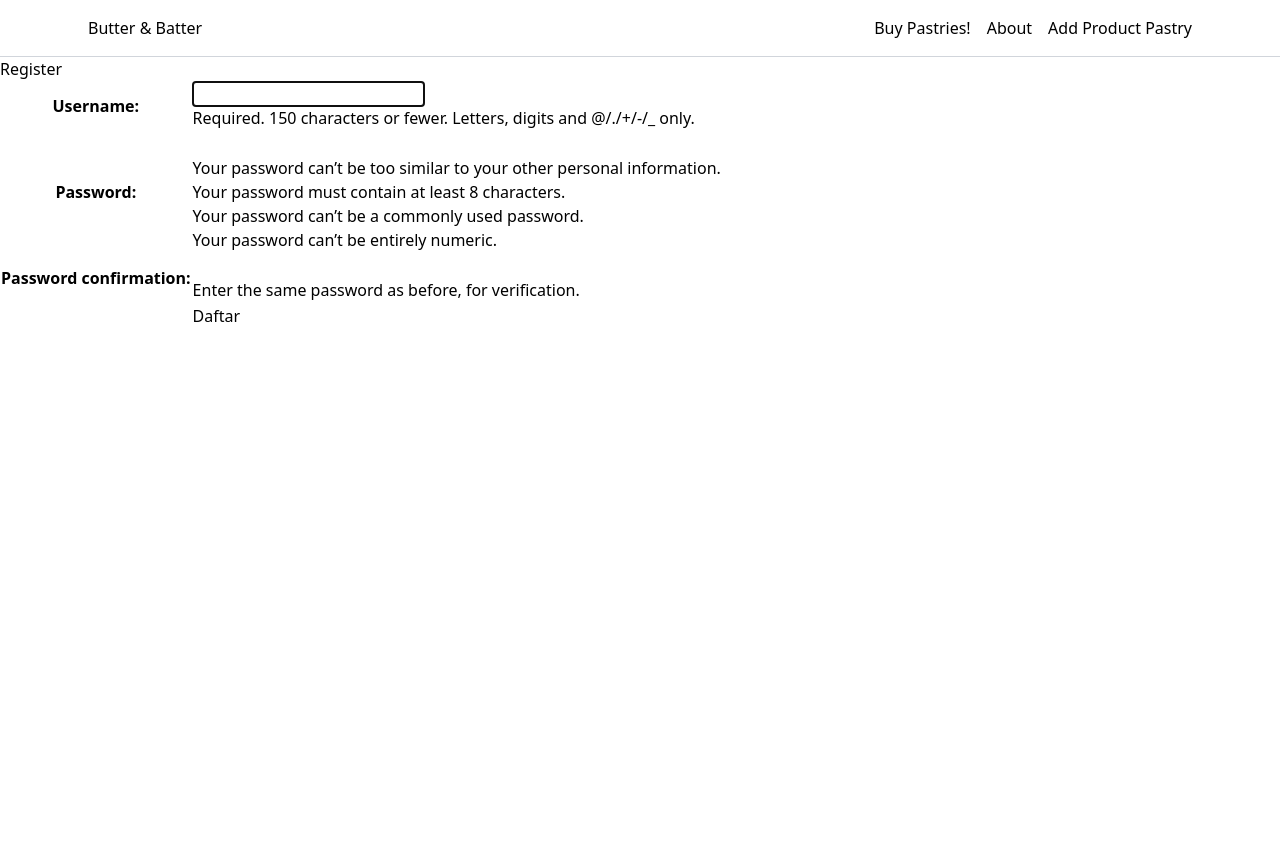
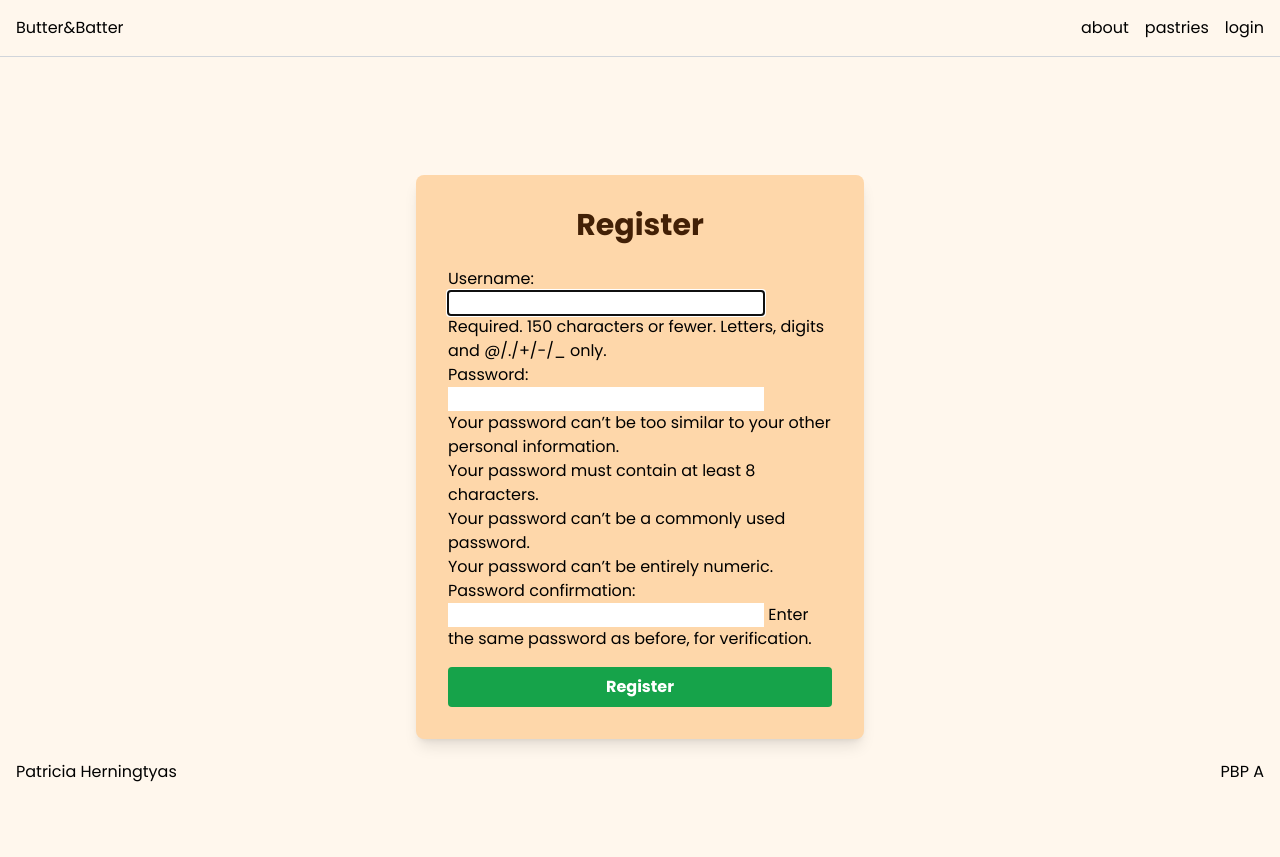
Before and after one commit to patriciatyas/butter-and-batter, a Django app: page /register/ in a window 1280 px wide. Before the commit the page ends 322 px from the top, so only its background shows below. Run offline with Django 4.2, Linux system fonts and the light colour scheme; some libraries are stand-ins or nearby versions.

Commit message:
add navbar, change design

```diff
--- a/butter_and_batter/settings.py
+++ b/butter_and_batter/settings.py
@@ -39,8 +39,14 @@ INSTALLED_APPS = [
     'django.contrib.messages',
     'django.contrib.staticfiles',
     'django.contrib.humanize',
+    'crispy_forms',
+    'crispy_tailwind',
     'main'
 ]
+
+CRISPY_ALLOWED_TEMPLATE_PACKS = "tailwind"
+
+CRISPY_TEMPLATE_PACK = "tailwind"
 
 MIDDLEWARE = [
     'django.middleware.security.SecurityMiddleware',
--- a/main/templates/register.html
+++ b/main/templates/register.html
@@ -1,32 +1,36 @@
 {% extends 'base.html' %}
+{% load tailwind_filters %}
+
 
 {% block meta %}
 <title>Register</title>
 {% endblock meta %}
 
 {% block content %}
-
-<div class="login">
-  <h1>Register</h1>
+<div class="min-h-screen flex items-center justify-center">
+  <div class="bg-orange-200 p-8 rounded-lg shadow-lg w-full max-w-md">
+    <h1 class="text-3xl font-bold mb-6 text-center text-yellow-950">Register</h1>
 
     <form method="POST">
       {% csrf_token %}
-    <table>
-      {{ form.as_table }}
-      <tr>
-        <td></td>
-        <td><input type="submit" name="submit" value="Daftar" /></td>
-      </tr>
-    </table>
+      <div class="mb-4">
+        {{ form | crispy }}
+      </div>
+
+      <div class="flex justify-center">
+        <input
+          class="btn bg-green-600 hover:bg-green-700 text-white font-semibold py-2 px-4 rounded w-full cursor-pointer"
+          type="submit" name="submit" value="Register" />
+      </div>
     </form>
 
     {% if messages %}
-  <ul>
+    <ul class="mt-4">
       {% for message in messages %}
-    <li>{{ message }}</li>
+      <li class="text-red-600 text-sm">{{ message }}</li>
       {% endfor %}
     </ul>
     {% endif %}
   </div>
-
+</div>
 {% endblock content %}
--- a/main/urls.py
+++ b/main/urls.py
@@ -1,10 +1,10 @@
 from django.urls import path
-from main.views import show_main, create_product_entry, show_xml, show_json, show_xml_by_id, show_json_by_id, register, login_user, logout_user
+from main.views import show_main, create_product_entry, show_xml, show_json, show_xml_by_id, show_json_by_id, register, login_user, logout_user, edit_product, delete_product, landing_page
 
 app_name = 'main'
 
 urlpatterns = [
-    path('', show_main, name='show_main'),
+    path('', landing_page, name='landing_page'),
     path('create-product-entry/', create_product_entry, name='create_product_entry'),
     path('xml/', show_xml, name='show_xml'),
     path('json/', show_json, name='show_json'),
@@ -13,4 +13,6 @@ urlpatterns = [
     path('register/', register, name='register'),
     path('login/', login_user, name='login'),
     path('logout/', logout_user, name='logout'),
+    path('edit-product/<uuid:id>', edit_product, name='edit_product'),
+    path('delete/<uuid:id>', delete_product, name='delete_product'),
 ]
--- a/main/views.py
+++ b/main/views.py
@@ -1,4 +1,4 @@
-from django.shortcuts import render, redirect
+from django.shortcuts import render, redirect, reverse
 from main.forms import ProductEntryForm
 from main.models import ProductEntry
 from django.http import HttpResponse, HttpResponseRedirect
@@ -10,6 +10,9 @@ from django.contrib.auth.decorators import login_required
 from django.urls import reverse
 import datetime
 
+def landing_page(request):
+    return render(request, 'landing_page.html')
+
 @login_required(login_url='/login')
 def show_main(request):
     product_entries = ProductEntry.objects.filter(user=request.user)
@@ -20,7 +23,7 @@ def show_main(request):
         'tagline': "Your Daily Dose of Sweetness",
         'description': "Welcome to Butter & Batter — where every bite is a blissful journey of flavors.",
         'product_entries': product_entries,
-        'last_login': request.COOKIES['last_login'],
+        # 'last_login': request.COOKIES['last_login'],
 
     }
 
@@ -90,3 +93,22 @@ def logout_user(request):
     response = HttpResponseRedirect(reverse('main:login'))
     response.delete_cookie('last_login')
     return response
+
+def edit_product(request, id):
+    # Get the product entry
+    product = ProductEntry.objects.get(pk=id)
+
+    # Set product entry sebagai instance dari form
+    form = ProductEntryForm(request.POST or None, instance=product)
+
+    if form.is_valid() and request.method == "POST":
+        form.save() # simpan form dan kembali ke halaman awal
+        return HttpResponseRedirect(reverse('main:show_main'))
+
+    context = {'form': form}
+    return render(request, "edit_product.html", context)
+
+def delete_product(request, id):
+    product = ProductEntry.objects.get(pk=id) # Get product berdasarkan id
+    product.delete() # hapus product
+    return HttpResponseRedirect(reverse('main:show_main'))
--- a/templates/base.html
+++ b/templates/base.html
@@ -6,27 +6,92 @@
         <meta charset="UTF-8" />
         <meta name="viewport" content="width=device-width, initial-scale=1.0" />
         <script src="https://cdn.tailwindcss.com"></script>
+        <link href="https://fonts.googleapis.com/css2?family=Poppins:wght@400;500;700&display=swap" rel="stylesheet">
         {% block meta %} {% endblock meta %}
+
+        <style>
+            body {
+                font-family: 'Poppins', sans-serif;
+            }
+        </style>
+
+        <script type="module" src="https://unpkg.com/ionicons@7.1.0/dist/ionicons/ionicons.esm.js"></script>
+        <script nomodule src="https://unpkg.com/ionicons@7.1.0/dist/ionicons/ionicons.js"></script>
     </head>
 
-    <nav class="border-gray-300 border-b">
-        <div class="max-w-6xl mx-auto py-4 px-6">
+    <nav class="border-gray-300 border-b font-poppins">
+        <div class="mx-auto py-4 px-4">
             <div class="flex justify-between">
                 <a href="/" class="flex items-center">
-                    Butter & Batter
+                    Butter&Batter
                 </a>
 
-                <ul class="flex items-center space-x-4">
-                    <a href="/"><li>Buy Pastries!</li></a>
-                    <a href="/"><li>About</li></a>
-                    <a href="create-product-entry"><li>Add Product Pastry</li></a>
+                <!-- hamburger -->
+                <div class="md:hidden justify-between">
+                    <ion-icon name="menu-outline" class="text-3xl cursor-pointer "></ion-icon>
+                </div>
+
+                <!-- desktop menu -->
+                <ul class="hidden md:flex items-center md:space-x-4">
+                    <a href="#"><li>about</li></a>
+                    <a href="/"><li>pastries</li></a>
+                    {% if user.is_authenticated %}
+                    <span class="text-yellow-900">hi, {{ user.username }}</span>
+                    <a href="{% url 'main:logout' %}" class="text-center bg-red-900 hover:bg-red-600 text-white font-bold py-2 px-4 rounded transition duration-300">
+                        logout
+                    </a>
+                    {% else %}
+                    <a href="{% url 'main:login' %}" class="">
+                      login
+                    </a>
+                    {% endif %}
                 </ul>
+
             </div>
         </div>
+
+        <!-- mobile menu -->
+        <div class="mobile-menu hidden md:hidden  px-4 w-full md:max-w-full">
+            <div class="pt-2 pb-4 space-y-1">
+                <ul class="">
+                    <a href="#" class="hover:text-yellow-950"><li>about</li></a>
+                    <a href="/" class="hover:text-yellow-950"><li>pastries</li></a>
+                </ul>
+                {% if user.is_authenticated %}
+                <span class="block text-yellow-950 pt-1 pb-4">hi, {{ user.username }}</span>
+                <a href="{% url 'main:logout' %}" class="block text-center bg-red-900 hover:bg-red-600 text-white font-bold py-2 px-4 rounded transition duration-300">
+                    Logout
+                </a>
+                {% else %}
+                <a href="{% url 'main:login' %}" class="hover:text-gray-500">
+                    login
+                </a>
+                {% endif %}
+            </div>
+        </div>
+
+        <script>
+            const menu = document.querySelector('.mobile-menu');
+            const hamburger = document.querySelector('ion-icon');
+
+            hamburger.addEventListener('click', () => {
+                hamburger.name = hamburger.name === 'menu-outline' ? 'close' : 'menu-outline';
+                menu.classList.toggle('hidden');
+            });
+          </script>
     </nav>
 
-  <body>
+  <body class="bg-orange-50">
     {% block content %} {% endblock content %}
 
+
+    <footer class="">
+        <div class="fixed bottom-0 px-4 justify-between w-full bottom-0  flex flex-row py-4 ">
+            <p>Patricia Herningtyas</p>
+            <p>PBP A</p>
+        </div>
+      </footer>
+
   </body>
+
 </html>
```
Also changed, not shown: main/templates/create_product_entry.html (+5 -2 lines), main/templates/edit_product.html (added, +24 -0 lines), main/templates/landing_page.html (added, +21 -0 lines), main/templates/login.html (+23 -14 lines), main/templates/main.html (+26 -18 lines), README.md. Lines whose indentation alone changed are shown as unchanged.
